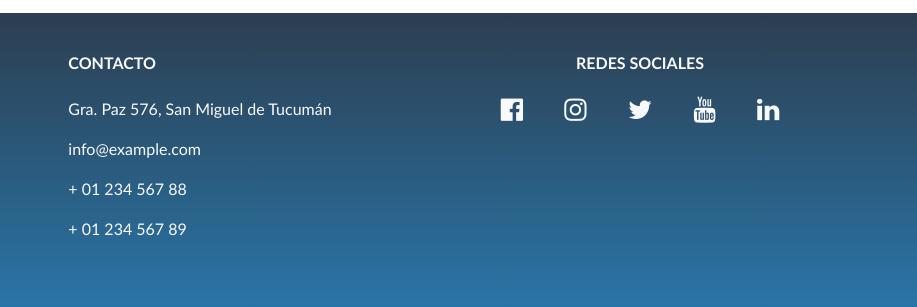
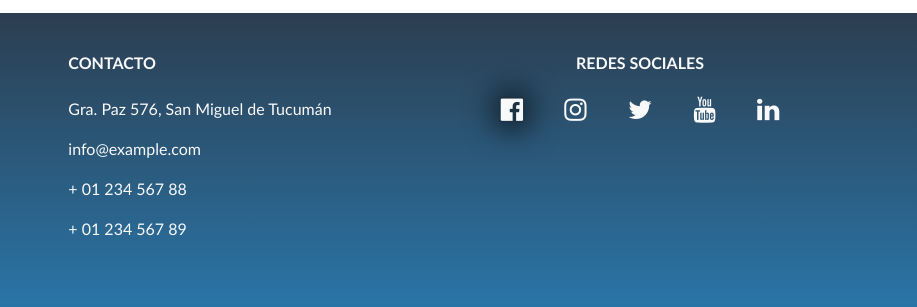
Before and after one commit to leomoyano/Clinica-Proyecto, a website built with webpack: page src/index.html in a window 1280 px wide. In both pictures the pointer is over the icon 511 px from the left and 2401 px from the top of the page. Shown: the part 2292-2599 px from the top of the page, 0-917 px from the left. Built offline with nearby package versions, Linux system fonts and the light colour scheme.

Commit message:
Add some shadows

```diff
--- a/src/index.html
+++ b/src/index.html
@@ -181,7 +181,7 @@
 
           <h6 class="text-uppercase font-weight-bold text-center text-light mb-4">Redes Sociales</h6>
 
-          <div class="row justify-content-around">
+          <div class="row justify-content-around socialnet">
             <i class="fa fa-facebook-official text-light" style="font-size:26px"></i>
             <i class="fa fa-instagram text-light" style="font-size:26px"></i>
             <i class="fa fa-twitter text-light" style="font-size:26px"></i>
--- a/src/style/template.css
+++ b/src/style/template.css
@@ -94,6 +94,14 @@ nav .navbar-collapse {
     box-shadow: none;
 }
 
+.socialnet i:hover{
+    cursor: pointer;
+    background: #0000005e;
+    -webkit-box-shadow: 0px 0px 30px 5px rgba(0,0,0,0.75);
+-moz-box-shadow: 0px 0px 30px 5px rgba(0,0,0,0.75);
+box-shadow: 0px 0px 30px 5px rgba(0,0,0,0.75);
+}
+
 footer {
     background: linear-gradient(to bottom, #2c3e50, #2980b9);
 }
```
